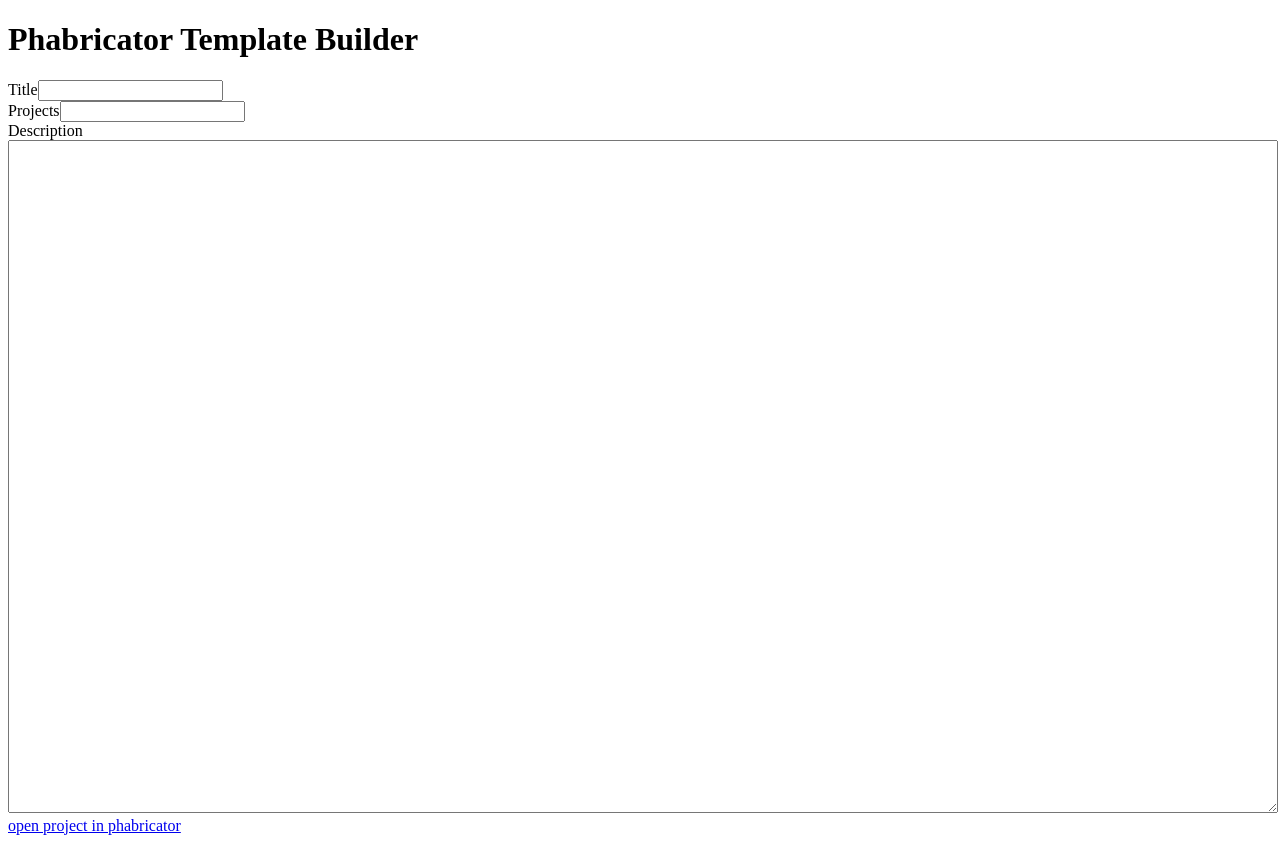
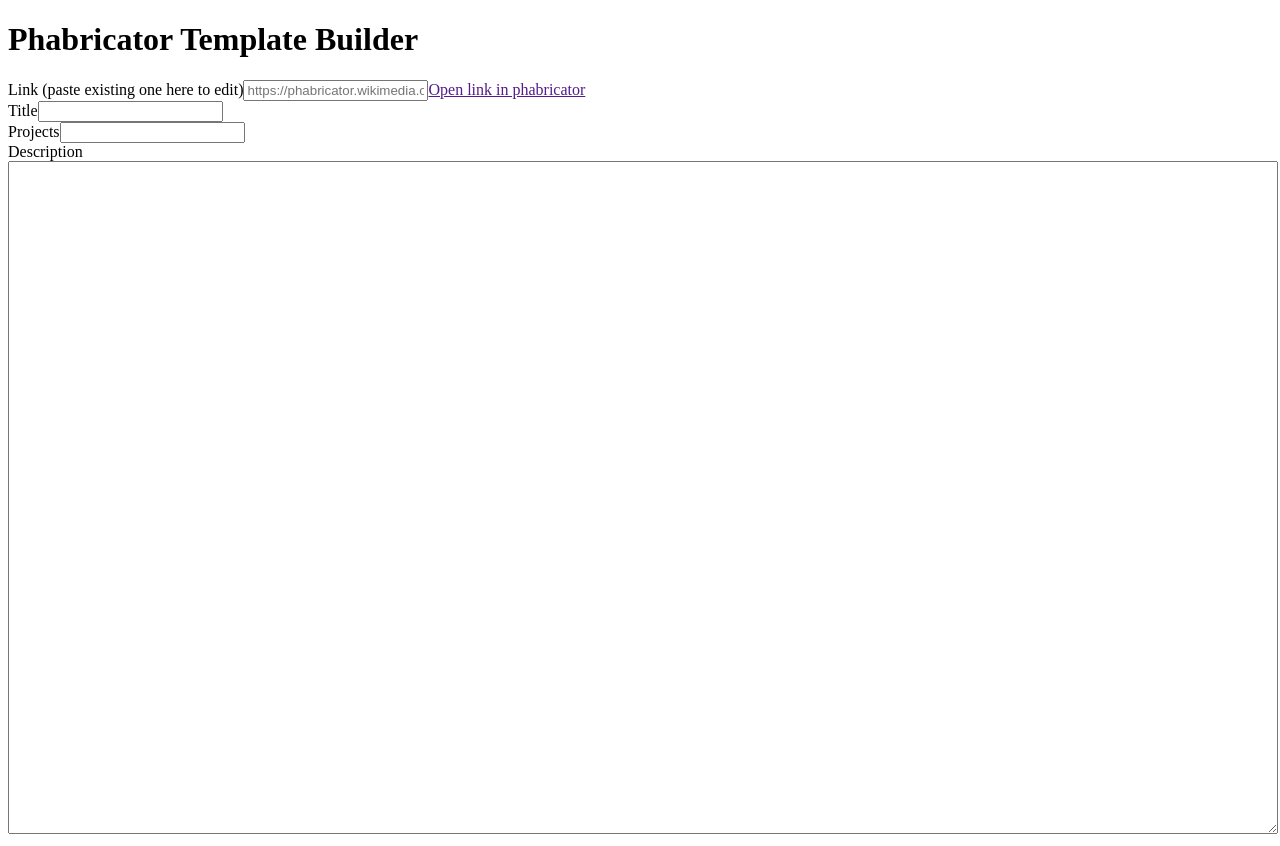
Before and after one commit to micgro42/phabTemplateBuilder, a Vue app: page / in a window 1280 px wide. Built offline with nearby package versions, Linux system fonts and the light colour scheme.

Commit message:
Allow for parsing existing links

```diff
--- a/src/App.vue
+++ b/src/App.vue
@@ -1,38 +1,71 @@
 <script setup lang="ts">
-import { ref, computed } from "vue";
+import { ref } from "vue";
 
 const title = ref("");
 const projects = ref("");
 const msg = ref("");
-const link = computed(() => {
-  const base = "https://phabricator.wikimedia.org/maniphest/task/edit/form/1/?";
-  const titleQuery = "title=" + encodeURIComponent(title.value);
-  const projectsQuery = "tags=" + encodeURIComponent(projects.value);
-  const descriptionQuery = "description=" + encodeURIComponent(msg.value);
-  const phabLink =
-    base + titleQuery + "&" + projectsQuery + "&" + descriptionQuery;
+const link = ref("");
 
-  return phabLink;
-});
+const base = "https://phabricator.wikimedia.org/maniphest/task/edit/form/1/?";
+
+// https://phabricator.wikimedia.org/maniphest/task/edit/form/1/?title=Wikidata+Ticket+Template&description=foo&tags=wikidata,accessibility
+
+function parseLink() {
+  let url;
+  try {
+    url = new URL(link.value);
+  } catch (e) {
+    // TODO: show error message
+    console.error(e);
+    throw e;
+  }
+  console.log(url);
+
+  // TODO: more validation
+
+  const params = url.searchParams;
+  title.value = params.get("title") || "";
+  projects.value = params.get("tags") || "";
+  msg.value = params.get("description") || "";
+}
+
+function rebuildLink() {
+  const url = new URL(base);
+  const params = url.searchParams;
+  params.set("title", title.value);
+  params.set("tags", projects.value);
+  params.set("description", msg.value);
+  link.value = url.href;
+}
 </script>
 
 <template>
   <h1>Phabricator Template Builder</h1>
   <form>
     <div>
+      <label for="link">Link (paste existing one here to edit)</label>
+      <input id="link" v-model="link" :placeholder="base" @input="parseLink" />
+      <a :href="link">Open link in phabricator</a>
+    </div>
+
+    <div>
       <label for="title">Title</label>
-      <input id="title" v-model="title" />
+      <input id="title" v-model="title" @input="rebuildLink" />
     </div>
     <div>
       <label for="projects">Projects</label>
-      <input id="projects" v-model="projects" />
+      <input id="projects" v-model="projects" @input="rebuildLink" />
     </div>
     <div>
       <label for="description">Description</label>
-      <textarea id="description" class="description" v-model="msg"></textarea>
+      <textarea
+        id="description"
+        class="description"
+        v-model="msg"
+        @input="rebuildLink"
+      ></textarea>
     </div>
   </form>
-  <a :href="link">open project in phabricator</a>
 </template>
 
 <style>
```
